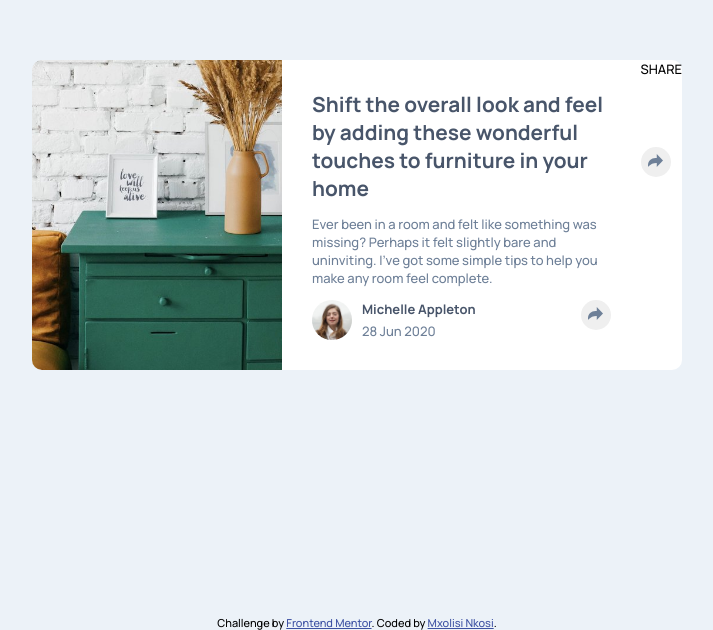
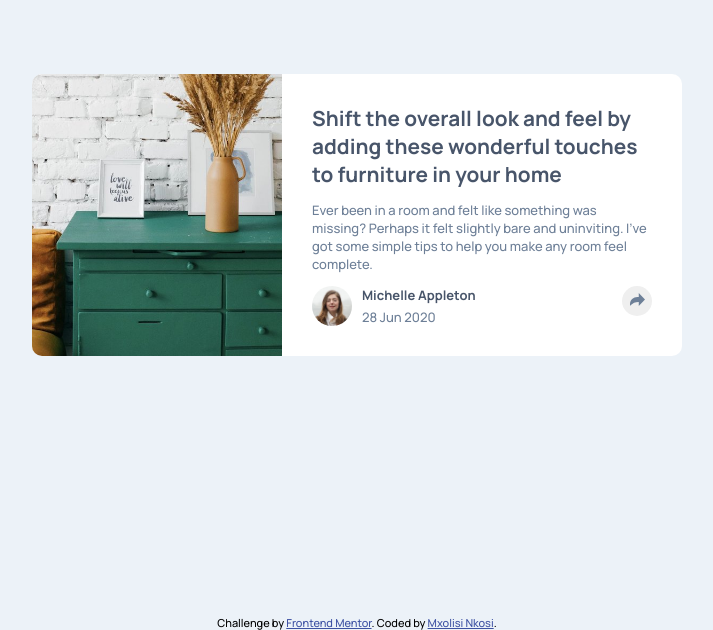
Before and after one commit to m-nkosi/ARTICLE-PREVIEW-COMPONENT-MASTER, a plain HTML site: page index.html in a window 1280 px wide. Shown: the part 185-815 px from the top of the page, without its empty margins (283-996 px from the left). Drawn offline with nearby package versions, Linux system fonts and the light colour scheme.

Commit message:
removing uncessary files

```diff
--- a/index.html
+++ b/index.html
@@ -90,35 +90,7 @@
         </div>
       </div>
     </div>
-    <div id="activeLowerMobile" class="activeLower">
-      <div id="socials">
-        <div>
-          <span id="shareText">
-            SHARE
-          </span>
-        </div>
-        <div>
-          <a href="#">
-            <svg xmlns="http://www.w3.org/2000/svg" width="20" height="20"><path fill="#FFF" d="M18.896 0H1.104C.494 0 0 .494 0 1.104v17.793C0 19.506.494 20 1.104 20h9.58v-7.745H8.076V9.237h2.606V7.01c0-2.583 1.578-3.99 3.883-3.99 1.104 0 2.052.082 2.329.119v2.7h-1.598c-1.254 0-1.496.597-1.496 1.47v1.928h2.989l-.39 3.018h-2.6V20h5.098c.608 0 1.102-.494 1.102-1.104V1.104C20 .494 19.506 0 18.896 0z"/></svg>
-          </a>
-        </div>
-        <div>
-          <a href="#">
-          <svg xmlns="http://www.w3.org/2000/svg" width="20" height="17"><path fill="#FFF" d="M20 2.172a8.192 8.192 0 01-2.357.646 4.11 4.11 0 001.804-2.27 8.22 8.22 0 01-2.605.996A4.096 4.096 0 0013.847.248c-2.65 0-4.596 2.472-3.998 5.037A11.648 11.648 0 011.392 1a4.109 4.109 0 001.27 5.478 4.086 4.086 0 01-1.858-.513c-.045 1.9 1.318 3.679 3.291 4.075a4.113 4.113 0 01-1.853.07 4.106 4.106 0 003.833 2.849A8.25 8.25 0 010 14.658a11.616 11.616 0 006.29 1.843c7.618 0 11.922-6.434 11.663-12.205A8.354 8.354 0 0020 2.172z"/></svg>
-          </a>
-        </div>
-        <div>
-          <a>
-            <svg xmlns="http://www.w3.org/2000/svg" width="20" height="20"><path fill="#FFF" d="M10 0C4.478 0 0 4.477 0 10c0 4.237 2.636 7.855 6.356 9.312-.088-.791-.167-2.005.035-2.868.182-.78 1.172-4.97 1.172-4.97s-.299-.6-.299-1.486c0-1.39.806-2.428 1.81-2.428.852 0 1.264.64 1.264 1.408 0 .858-.545 2.14-.828 3.33-.236.995.5 1.807 1.48 1.807 1.778 0 3.144-1.874 3.144-4.58 0-2.393-1.72-4.068-4.177-4.068-2.845 0-4.515 2.135-4.515 4.34 0 .859.331 1.781.745 2.281a.3.3 0 01.069.288l-.278 1.133c-.044.183-.145.223-.335.134-1.249-.581-2.03-2.407-2.03-3.874 0-3.154 2.292-6.052 6.608-6.052 3.469 0 6.165 2.473 6.165 5.776 0 3.447-2.173 6.22-5.19 6.22-1.013 0-1.965-.525-2.291-1.148l-.623 2.378c-.226.869-.835 1.958-1.244 2.621.937.29 1.931.446 2.962.446 5.522 0 10-4.477 10-10S15.522 0 10 0z"/></svg>
-          </a>
-        </div>
-      </div>
-      <div class="share">
-        <button id="deactivateActiveMode">
-          <svg xmlns="http://www.w3.org/2000/svg" width="15" height="13"><path fill="#6E8098" d="M15 6.495L8.766.014V3.88H7.441C3.33 3.88 0 7.039 0 10.936v2.049l.589-.612C2.59 10.294 5.422 9.11 8.39 9.11h.375v3.867L15 6.495z"/></svg>
-        </button>
-      </div>
-    </div>
+
 
   </div>
 
```
Also changed, not shown: scripts/index.js (deleted, +0 -17 lines).
